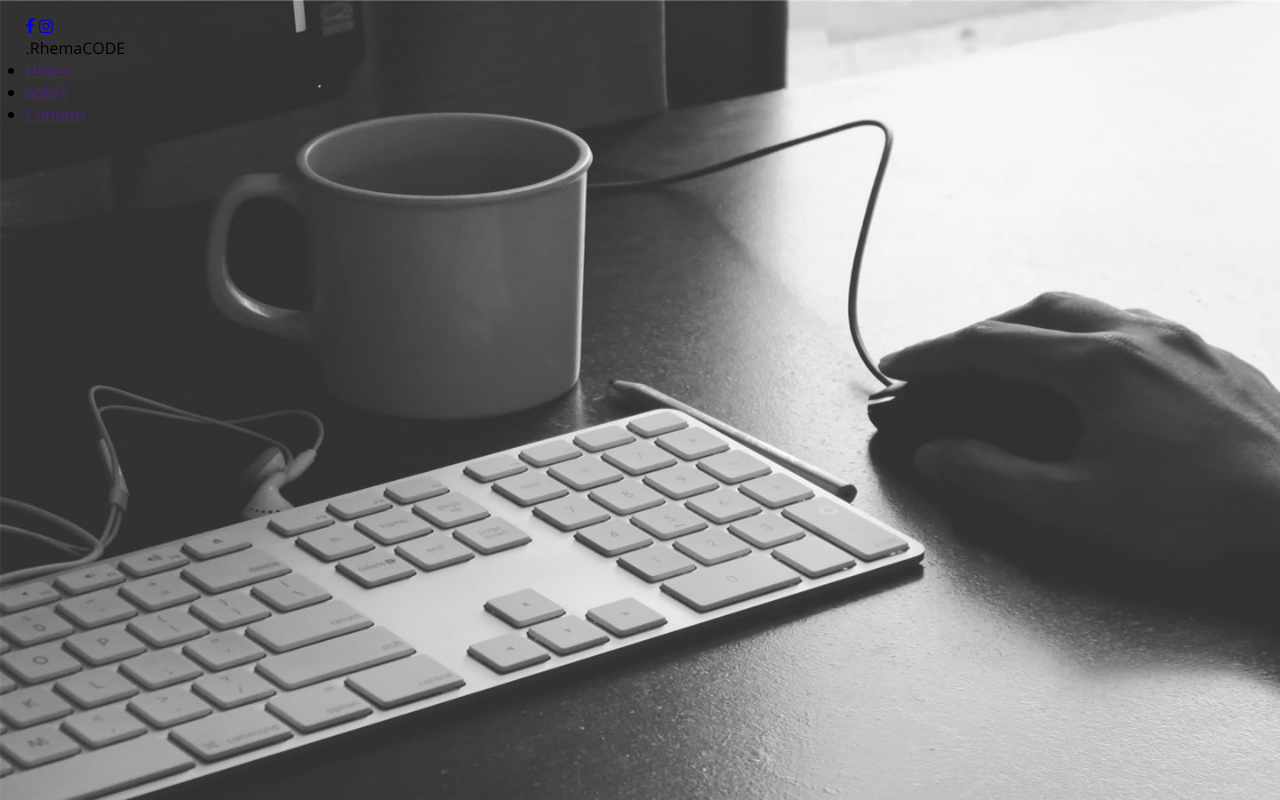
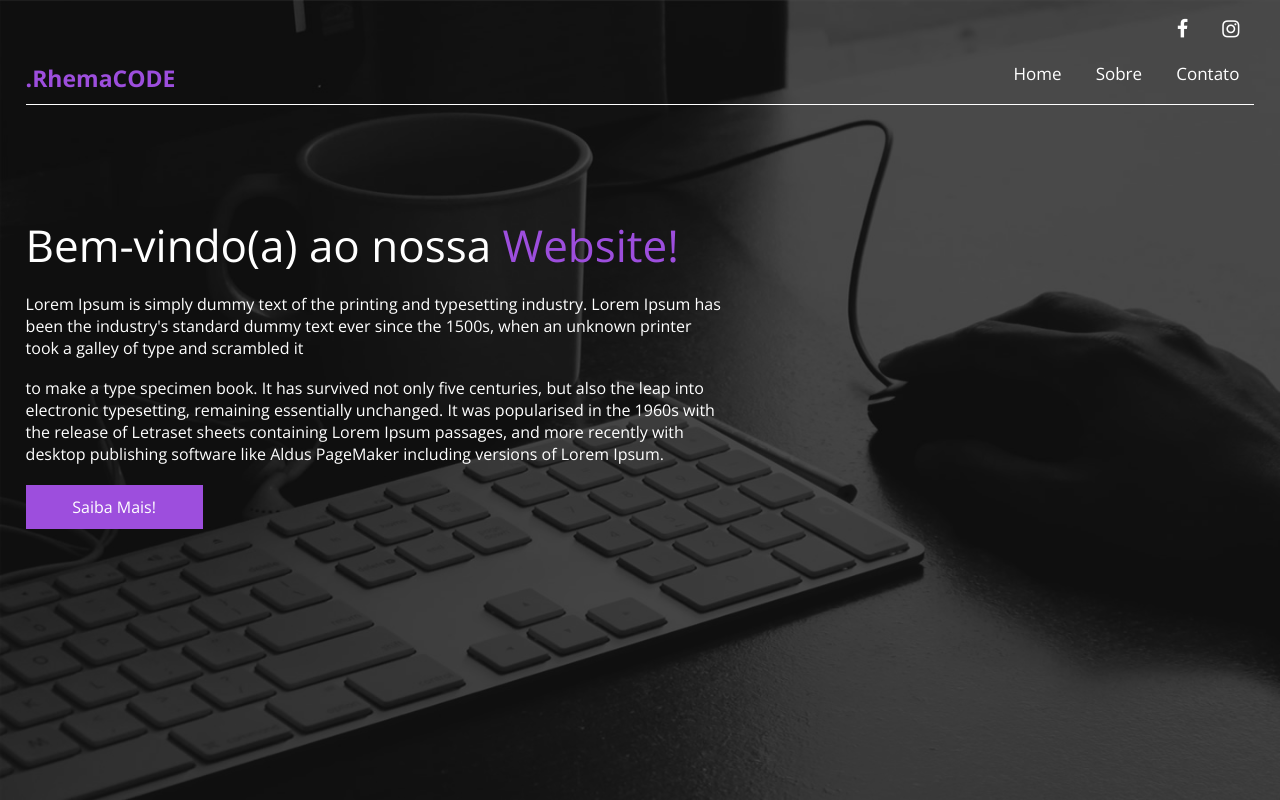
Before and after one commit to ElHa07/Web, a PHP site: page / in a window 1280 px wide. Run offline with PHP 8.4, Linux system fonts and the light colour scheme.

Commit message:
Website
Home page

```diff
--- a/Estudos/WebMaster/Projeto06/css/style.css
+++ b/Estudos/WebMaster/Projeto06/css/style.css
@@ -16,7 +16,17 @@ Classes Auxiliares
 }
 .clear{clear: both}
 
+.layer{
+	position: absolute;
+	left: 0;
+	top: 0;
+	width: 100%;
+	height: 100%;
+	background: rgba(0,0,0,0.7);
+	z-index: 1;
+}
 section.main{
+	position: relative;
 	background-image: url('../images/bg1.jpg');
 	background-position: center;
 	background-size: cover;
@@ -24,3 +34,74 @@ section.main{
 	padding: 15px 0;
 	min-height: 800px;
 }
+section.main header {
+	position: relative;
+	z-index: 2;
+	padding-bottom: 10px;
+	border-bottom: 1px solid white;
+}
+.icons-social{
+	float: right;
+}
+.icons-social a{
+	color: white;
+	text-decoration: none;
+	font-size: 20px;
+	margin:0 15px;
+}
+.logo{
+	margin-top: 20px;
+	float: left;
+	color: #9d4edd;
+	font-size: 23px;
+	font-weight: bold;
+}
+nav.desktop{
+	margin-top: 20px;
+	float: right;
+}
+nav.desktop ul{
+	list-style-type: none;
+}
+nav.desktop li{
+	display: inline-block;
+	margin: 0 15px;
+	font-size: 17px;
+	font-weight: lighter;
+}
+nav.desktop a{
+	color: white;
+	text-decoration: none;
+}
+.conteudo-header{
+	position: relative;
+	z-index: 2;
+	max-width: 700px;
+	margin: 110px 0;
+}
+.conteudo-header h2{
+	color:white;
+	font-weight: lighter;
+	font-size:44px;
+}
+.conteudo-header h2 > span{
+	color: #9d4edd;
+}
+.conteudo-header p{
+	color:white;
+	margin-top: 18px;
+	font-size: 16px;
+	font-weight: lighter;
+}
+.conteudo-header a{
+	display: block;
+	width: 177px;
+	height: 44px;
+	background: #9d4edd;
+	color: white;
+	text-align: center;
+	line-height:44px;
+	text-decoration: none;
+	margin-top: 20px;
+
+}
--- a/Estudos/WebMaster/Projeto06/index.html
+++ b/Estudos/WebMaster/Projeto06/index.html
@@ -11,12 +11,14 @@
 <body>
 
 	<section class="main">
+		<div class="layer"></div>
 		<div class="center">
 			<header>
 				<div class="icons-social">
 					<a href="https://facebook.com"><i class="fa fa-facebook" aria-hidden="true"></i></a>
 					<a href="https://instagram.com"><i class="fa fa-instagram" aria-hidden="true"></i></a>
 				</div><!--icons-social-->
+				<div class="clear"></div>
 				<div class="logo">
 					.RhemaCODE
 				</div><!--logo-->
@@ -27,7 +29,20 @@
 						<li><a href="">Contato</a></li>
 					</ul>
 				</nav>
+				<div class="clear"></div>
 			</header>
+			<div class="conteudo-header">
+				<h2>Bem-vindo(a) ao nossa <span>Website!</span></h2>
+				<p>Lorem Ipsum is simply dummy text of the printing and typesetting industry.
+				Lorem Ipsum has been the industry's standard dummy text ever since the 1500s,
+				when an unknown printer took a galley of type and scrambled it</p>
+				<p>to make a type specimen book. It has survived not only five centuries,
+				but also the leap into electronic typesetting, remaining essentially unchanged.
+				It was popularised in the 1960s with the release of Letraset sheets containing Lorem Ipsum passages, and more recently
+				with desktop publishing software like Aldus PageMaker including versions of Lorem Ipsum.</p>
+				<a href="">Saiba Mais!</a>
+
+			</div><!--conteudo-header-->
 		</div><!--center-->
 	</section><!--main-->
 </body>
```
